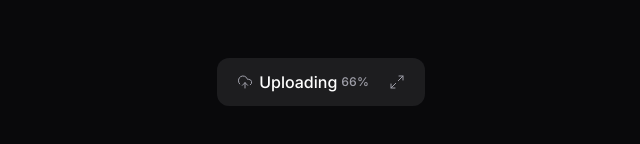
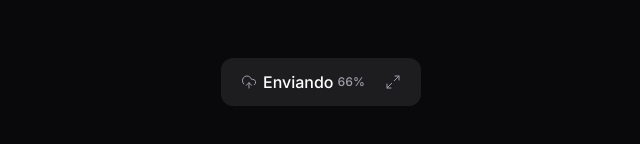
Before and after one commit to Clemilsonchaves/web, a React (Vite) app: page / in a window 1280 px wide. Shown: the part 318-462 px from the top of the page, without its empty margins (319-959 px from the left). Built offline with nearby package versions, Linux system fonts and the light colour scheme.

Commit message:
new: configure s3 sync

```diff
--- a/src/components/upload-widget-title.tsx
+++ b/src/components/upload-widget-title.tsx
@@ -10,11 +10,11 @@
          <UploadCloud strokeWidth={1.5} className="size-4 text-zinc-400" />
          {isThereAnyPendingUpload ? (
             <span className="flex items-center gap-1">
-              Uploading
+              Enviando
               <span className="text-xs text-zinc-400 tabular-nums">{uploadGlobalpercentage}%</span>
             </span>
          ) : (
-         <span className="text-sm font-medium">Upload files</span>
+         <span className="text-sm font-medium">Faça upload dos seus arquivos</span>
          )}
         </div>
 
```
